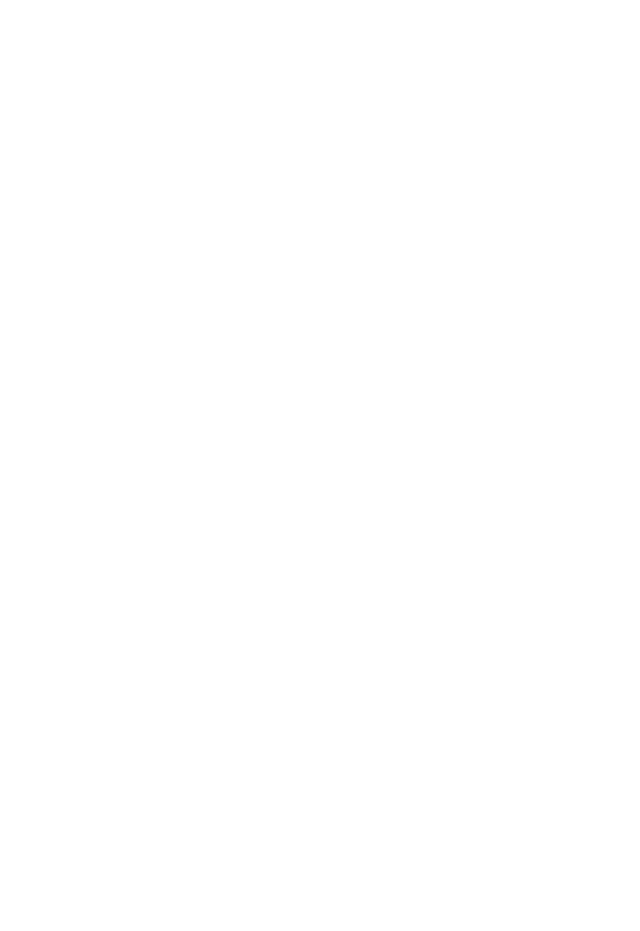
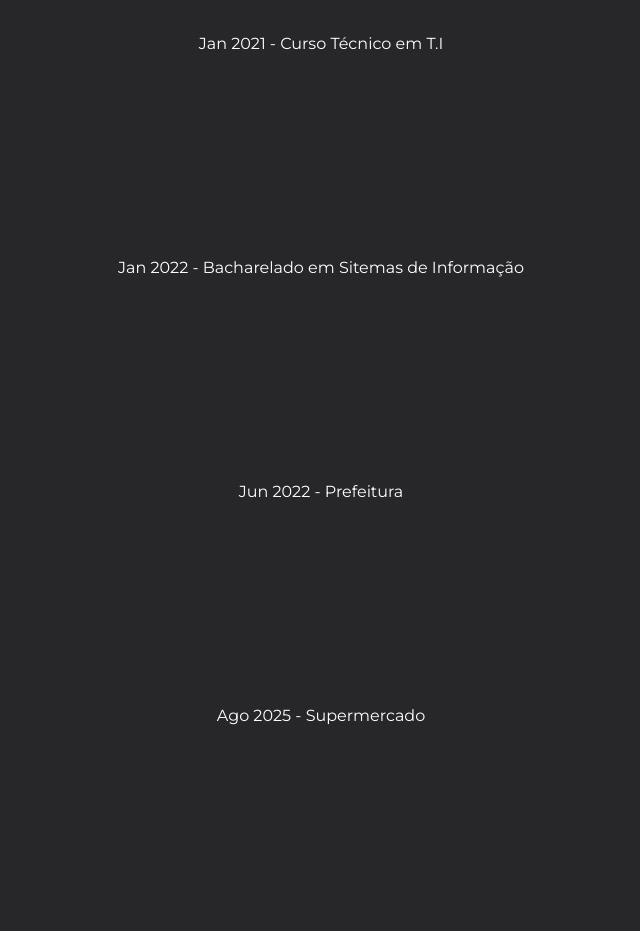
Before and after one commit to lanzinn3/portifolio, a Next.js app: page / in a window 1280 px wide. Shown: the part 1848-2779 px from the top of the page, without its empty margins (319-959 px from the left). Before the commit the page ends 1672 px from the top, so only its background shows below. Built offline with nearby package versions, Linux system fonts and the light colour scheme.

Commit message:
trajetoria

```diff
--- a/app/page.tsx
+++ b/app/page.tsx
@@ -12,7 +12,7 @@
 
   const [ fadeOpacity, setFadeOpacity ] = useState(1)
   const sectionRef = useRef<HTMLDivElement>(null)
-
+  const paragraphRefs = useRef<(HTMLParagraphElement | null)[]>([])
   useEffect(() => {
     const handleScroll = () => {
       if (!sectionRef.current) return
@@ -28,6 +28,36 @@
     return () => window.removeEventListener('scroll', handleScroll)
   }, [])
 
+  useEffect(() => {
+    const observerOptions = {
+      threshold: 0.2,
+      rootMargin: '0px 0px -50px 0px'
+    }
+
+    const observer = new IntersectionObserver((entries) => {
+      entries.forEach((entry) => {
+        if (entry.isIntersecting) {
+          entry.target.style.opacity = '1'
+          entry.target.style.transform = 'translateY(0)'
+          observer.unobserve(entry.target)
+        }
+      })
+    }, observerOptions)
+
+    paragraphRefs.current.forEach(ref => {
+      if (ref) {
+        observer.observe(ref)
+      }
+    })
+
+    return () => {
+      paragraphRefs.current.forEach(ref => {
+        if (ref) {
+          observer.unobserve(ref)
+        }
+      })
+    }
+  }, [])
   return (
     <div className="flex flex-col font-montserrat bg-zinc-800" >
       <main className="w-full">
@@ -57,6 +87,39 @@
             <SobrePage />
           </section>
         </div>
+        <div className="flex flex-col items-center gap-50 text-white p-10">
+          <h1 className="text-4xl font-bold">Trajetória</h1>
+          <p
+            ref={(el) => (paragraphRefs.current[0] = el)}
+            className="transition-all duration-700 ease-out"
+            style={{ opacity: 0, transform: 'translateY(20px)' }}
+          >Jan 2021 - Curso Técnico em T.I</p>
+          <p
+            ref={(el) => (paragraphRefs.current[1] = el)}
+            className="transition-all duration-700 ease-out"
+            style={{ opacity: 0, transform: 'translateY(20px)' }}
+          >Jan 2022 - Bacharelado em Sitemas de Informação</p>
+          <p
+            ref={(el) => (paragraphRefs.current[2] = el)}
+            className="transition-all duration-700 ease-out"
+            style={{ opacity: 0, transform: 'translateY(20px)' }}
+          >Jun 2022 - Prefeitura</p>
+          <p
+            ref={(el) => (paragraphRefs.current[3] = el)}
+            className="transition-all duration-700 ease-out"
+            style={{ opacity: 0, transform: 'translateY(20px)' }}
+          >Ago 2025 - Supermercado</p>
+          <p
+            ref={(el) => (paragraphRefs.current[4] = el)}
+            className="transition-all duration-700 ease-out"
+            style={{ opacity: 0, transform: 'translateY(20px)' }}
+          >Nov 2025 - Conclução do Curso</p>
+          <p
+            ref={(el) => (paragraphRefs.current[5] = el)}
+            className="transition-all duration-700 ease-out"
+            style={{ opacity: 0, transform: 'translateY(20px)' }}
+          >Abr 2026 - Desenvolvedor Web e Técnico</p>
+        </div>
         <div>
           <Rodape />
         </div>
```
